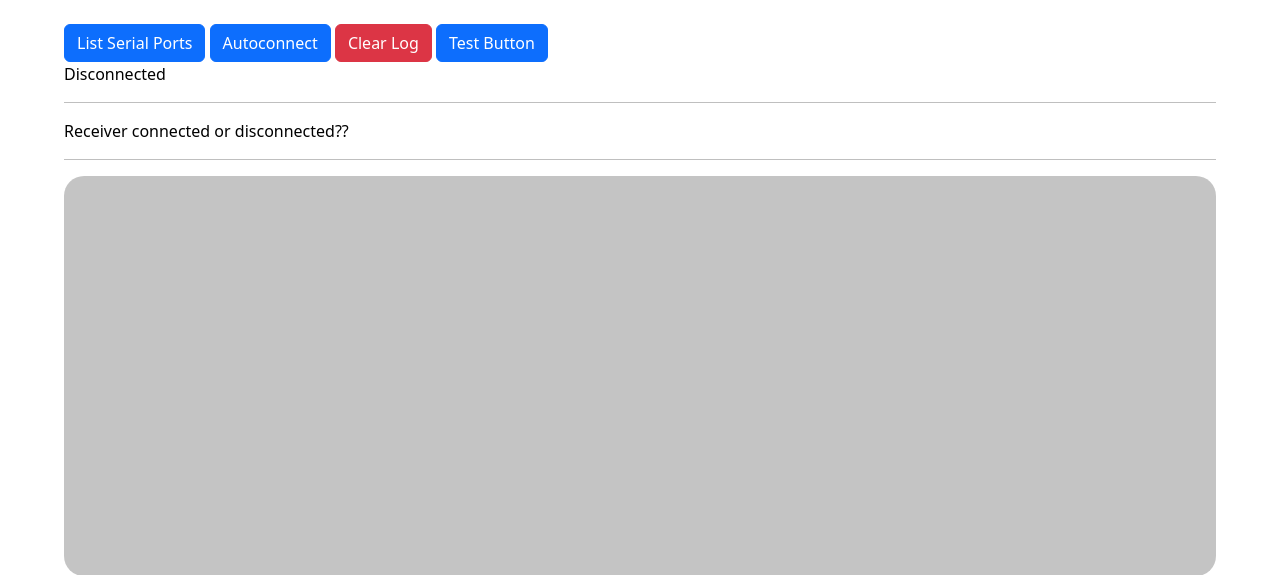
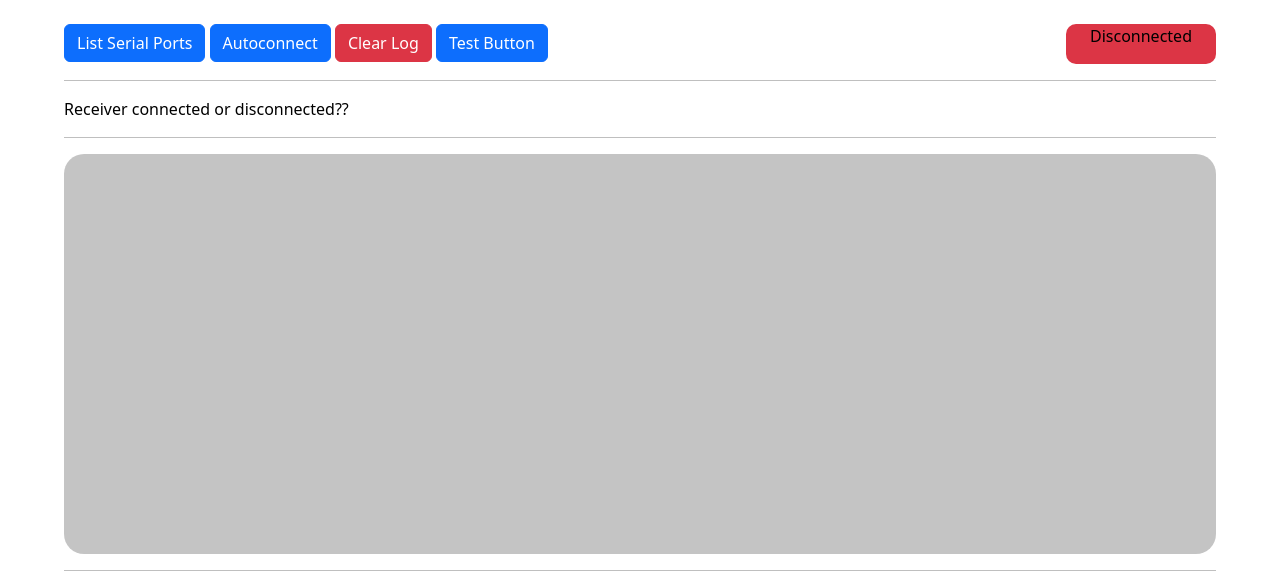
Before and after one commit to nycto404/u-ctrl, a Flask app: page / in a window 1280 px wide. Shown: the part 50-625 px from the top of the page. Run offline with Flask 3, Linux system fonts and the light colour scheme; some libraries are stand-ins or nearby versions.

Commit message:
Added connection status label update

```diff
--- a/app.py
+++ b/app.py
@@ -1,6 +1,9 @@
 from flask import Flask, render_template, jsonify
 from flask_socketio import SocketIO, send, emit
 import lib.ubxlib as ubxlib
+
+stream = None # Initialize data stream variable
+rx_connected = False
 
 app = Flask(__name__)
 app.config['SECRET_KEY'] = 'secret!'
@@ -21,8 +24,22 @@ def list_serial_ports():
 
 @socketio.on('auto_connect_receiver')
 def auto_connect_receiver():
+    global stream
     connection_info = ubxlib.auto_connect_receiver(socketio)
     print(connection_info)
+    stream = connection_info[2]
+
+@socketio.on('is_rx_connected')
+def is_rx_connected():
+    global stream, rx_connected
+    if stream:
+        rx_connected = True
+    else:
+        rx_connected = False
+    emit('rx_connection_status', rx_connected)
+
+
+
 
 #Log rx
 
--- a/static/scripts/app.js
+++ b/static/scripts/app.js
@@ -44,14 +44,41 @@ socket.on('connection_log', function(data) {
 
 socket.on('rx_connected', function(data) {
     console.log('Rx connected at: ', data);
-
-
+    $("#connection-status").text("Connected");
+    $(".connection-status").css({
+        "background-color": "green"
+    })
 })
 
 let clearLog = () => {
     logContainer.textContent = "";
 }
 
+
+
+
+let isRxConnected = () => {
+    console.log('isRxConnected');
+    socket.emit('is_rx_connected');
+}
+
+socket.on('rx_connection_status', function(data) {
+    console.log('rx_connection_status: ', data);
+    if (data == true) {
+        $(".connection-status").css({
+            "background-color": "green"
+        });
+        $("#connection-status").text("Connected");
+    } else {
+        $(".connection-status").css({
+            "background-color": "red"
+        });
+        $("#connection-status").text("Disconnected");
+    }
+})
+
+isRxConnected();
+
 listSerialPortsButton.addEventListener("click", listSerialPorts);
 autoConnectButton.addEventListener("click", autoConnect);
 clearLogButton.addEventListener("click", clearLog);
--- a/static/style/style.css
+++ b/static/style/style.css
@@ -85,6 +85,19 @@ a {
 
 .controls {
     width: 100%;
+    display: grid;
+    grid-template-columns: auto 150px;
+
+}
+
+.connection-status {
+    height: auto;
+    display: flex;
+    justify-content: center;
+    align-items: center;
+    background-color: #dc3545;
+    border-radius: 10px;
+    cursor: default;
 }
 
 .log-container {
--- a/templates/index.html
+++ b/templates/index.html
@@ -6,11 +6,15 @@
 
 
     <div class="controls">
-        <button class="btn btn-primary" id="list-serial-ports-button">List Serial Ports</button>
-        <button class="btn btn-primary" id="autoconnect-button">Autoconnect</button>
-        <button class="btn btn-danger" id="clear-log-button">Clear Log</button>
-        <button class="btn btn-primary" id="test-button">Test Button</button>
-        <p class="connection-status">Disconnected</p>
+        <div class="buttons">
+            <button class="btn btn-primary" id="list-serial-ports-button">List Serial Ports</button>
+            <button class="btn btn-primary" id="autoconnect-button">Autoconnect</button>
+            <button class="btn btn-danger" id="clear-log-button">Clear Log</button>
+            <button class="btn btn-primary" id="test-button">Test Button</button>
+        </div>
+        <div class="connection-status">
+            <p id="connection-status">Disconnected</p>
+        </div>
     </div>
     <hr>
 
```
